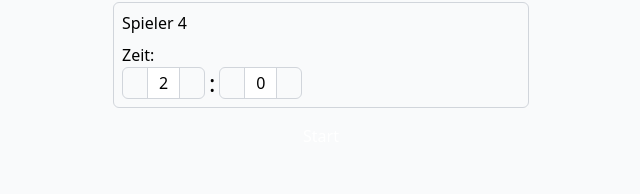
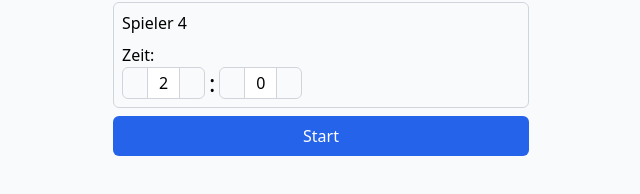
Before and after one commit to s1adem4n/rummikub, a Svelte app: page / in a window 1280 px wide. Both pictures are taken after a click on the button "Weiter". Shown: the part 526-720 px from the top of the page, without its empty margins (319-959 px from the left). Built offline with nearby package versions, Linux system fonts and the light colour scheme; some icons are missing.

Commit message:
fix button bg

```diff
--- a/src/App.svelte
+++ b/src/App.svelte
@@ -93,7 +93,7 @@
     {/each}
     <button
       on:click={() => (playing = true)}
-      class="bg-blue-6 hover:bg-blue-700 text-white px-4 py-2 rounded-md w-full"
+      class="bg-blue-6 bg-blue-600 hover:bg-blue-700 text-white px-4 py-2 rounded-md w-full"
     >
       Start
     </button>
```
